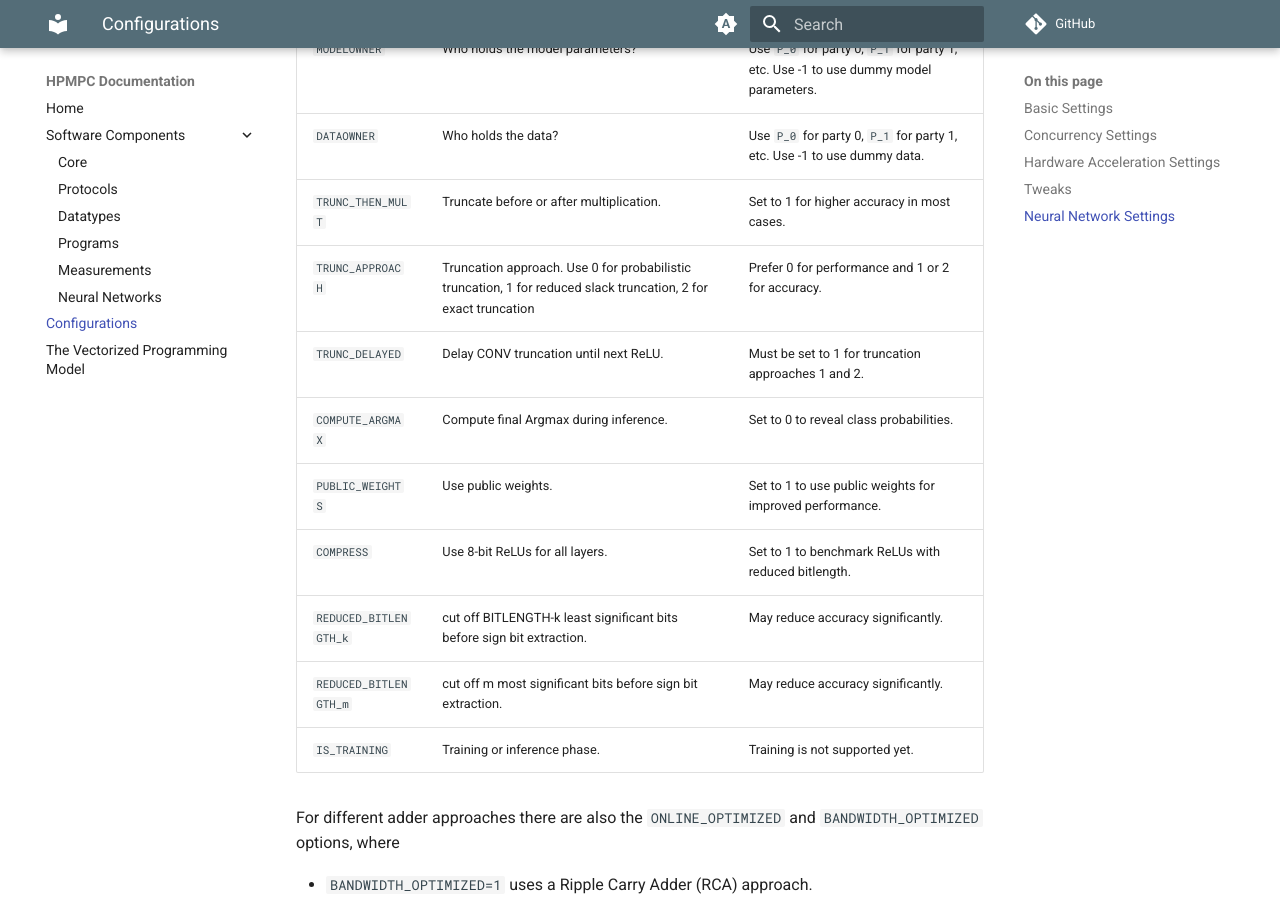
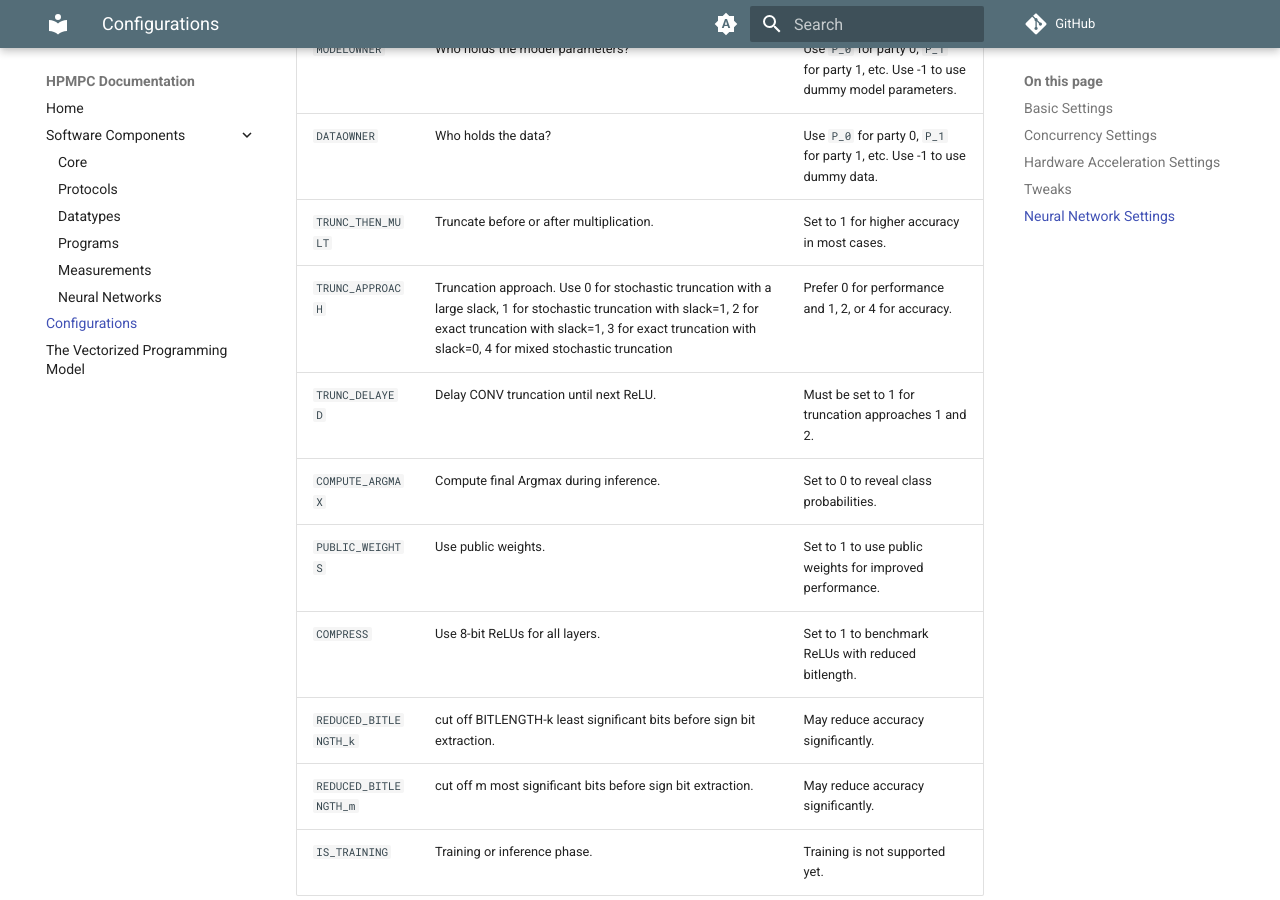
Before and after one commit to chart21/mkdocs-hpmpc, an MkDocs documentation site: the page built from docs/configurations.md, in a window 1280 px wide and 900 px high, scrolled down 2372 px. Built offline with MkDocs 1.6.1 and Material for MkDocs 9.7.7, drawn with Linux system fonts in a browser that asks for light colours; comment, search, counter and statistics services are not loaded.

Commit message:
update documentation

```diff
--- a/docs/configurations.md
+++ b/docs/configurations.md
@@ -54,7 +54,7 @@ make -j PARTY=<party_id> FUNCTION_IDENTIFIER=<function_identifier> NUM_INPUTS=<n
 | `MODELOWNER` | Who holds the model parameters? | Use `P_0` for party 0, `P_1` for party 1, etc. Use -1 to use dummy model parameters. |
 | `DATAOWNER` | Who holds the data? | Use `P_0` for party 0, `P_1` for party 1, etc. Use -1 to use dummy data. |
 | `TRUNC_THEN_MULT` | Truncate before or after multiplication. | Set to 1 for higher accuracy in most cases. |
-| `TRUNC_APPROACH` | Truncation approach. Use 0 for probabilistic truncation, 1 for reduced slack truncation, 2 for exact truncation | Prefer 0 for performance and 1 or 2 for accuracy. |
+| `TRUNC_APPROACH` | Truncation approach. Use 0 for stochastic truncation with a large slack, 1 for stochastic truncation with slack=1, 2 for exact truncation with slack=1, 3 for exact truncation with slack=0, 4 for mixed stochastic truncation | Prefer 0 for performance and 1, 2, or 4 for accuracy. |
 | `TRUNC_DELAYED` | Delay CONV truncation until next ReLU. | Must be set to 1 for truncation approaches 1 and 2. |
 | `COMPUTE_ARGMAX` | Compute final Argmax during inference. | Set to 0 to reveal class probabilities. |
 | `PUBLIC_WEIGHTS` | Use public weights. | Set to 1 to use public weights for improved performance. |
```
Also changed, not shown: docs/datatypes.md (+1 -1 lines).
